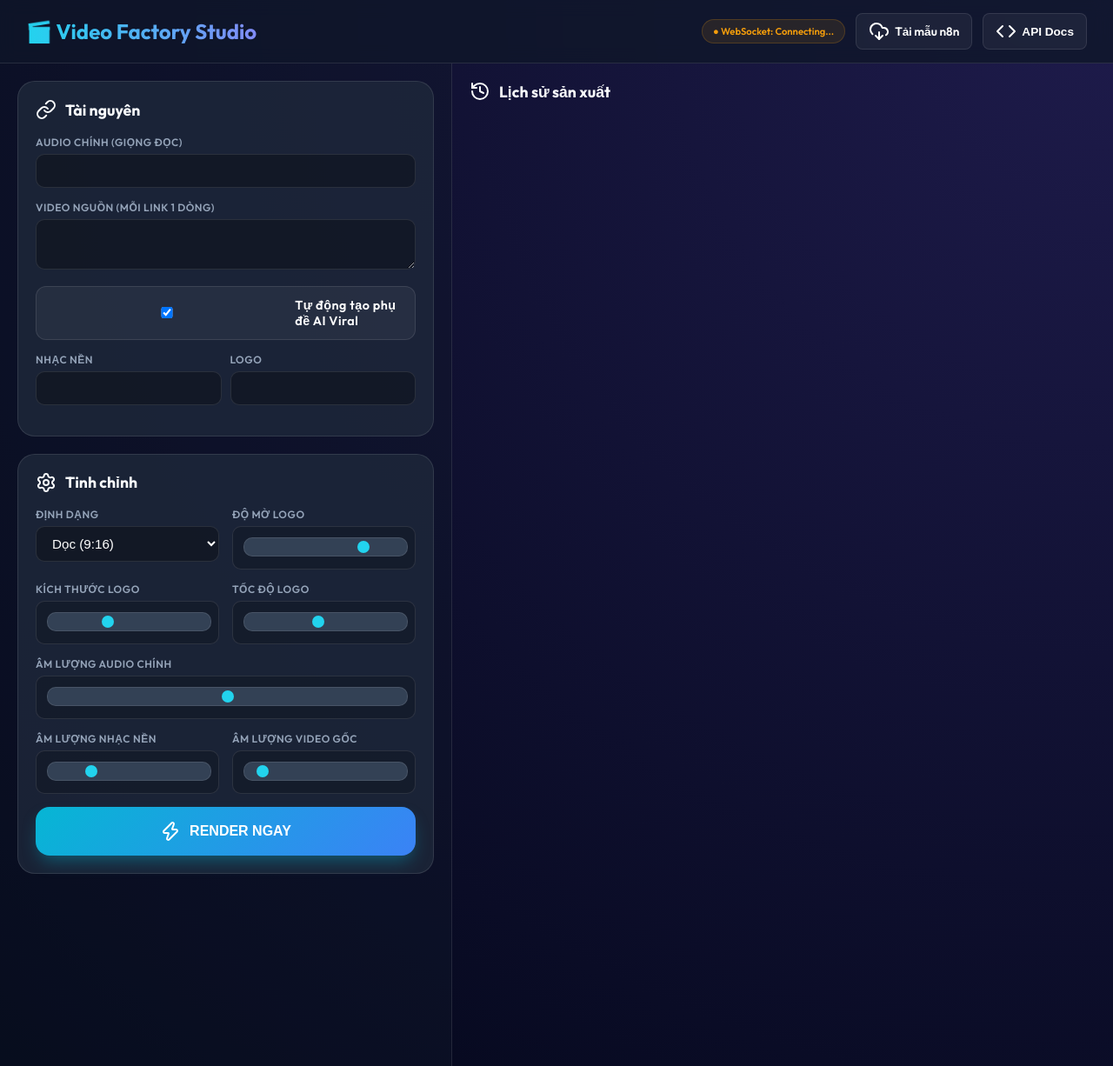
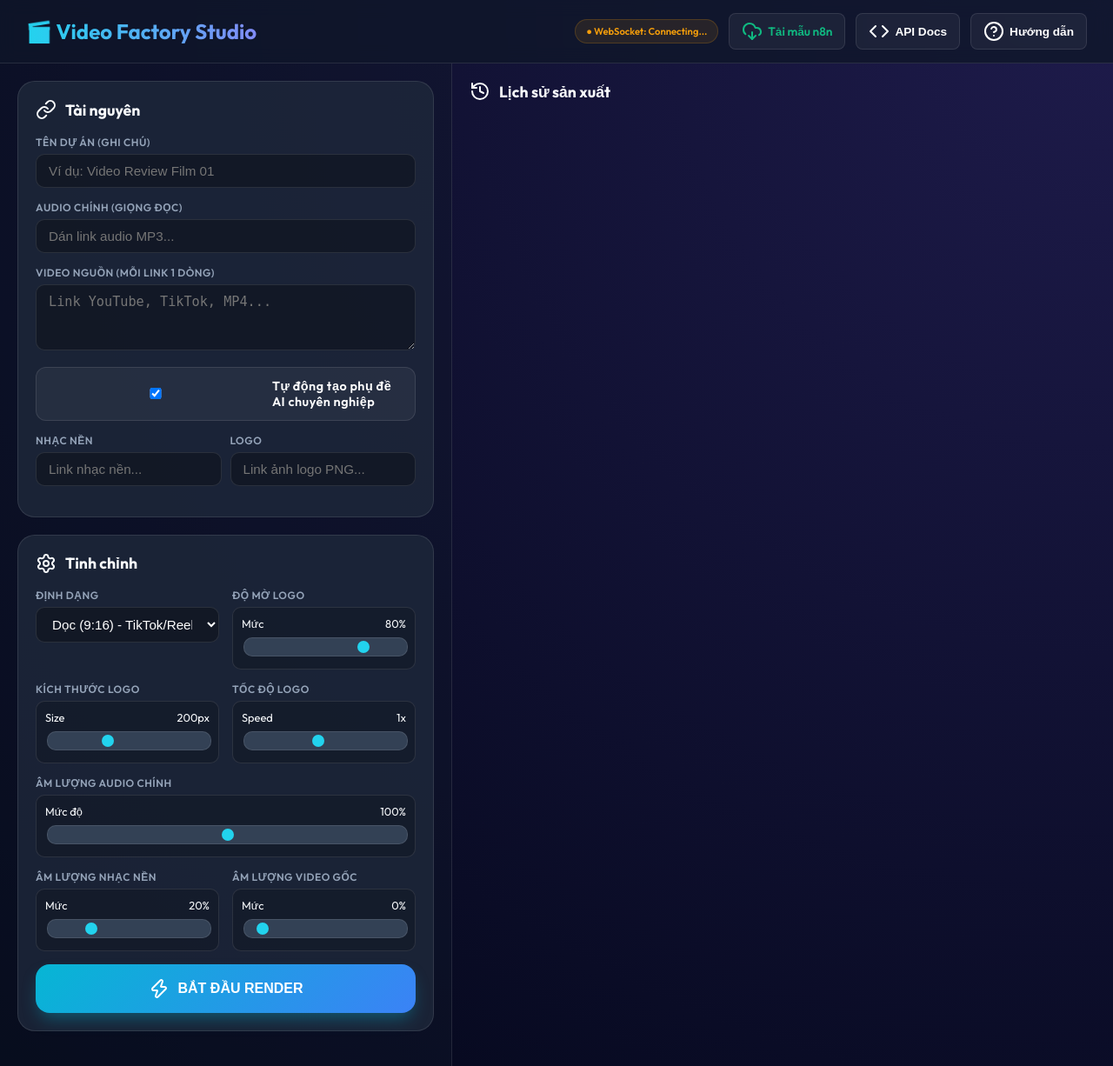
Before and after one commit to nguyenkimtri/adfactory, a Laravel app: page / in a window 1280 px wide. Shown: the whole page at 87% size. Run offline with Laravel 12, Linux system fonts and the light colour scheme; data that the repository does not hold is empty; some libraries are stand-ins or nearby versions.

Commit message:
UI: Perfect restoration of all elements, placeholders, and modals

```diff
--- a/resources/views/dashboard.blade.php
+++ b/resources/views/dashboard.blade.php
@@ -3,7 +3,7 @@
 <head>
     <meta charset="UTF-8">
     <meta name="viewport" content="width=device-width, initial-scale=1.0">
-    <title>Video Factory Studio - Premium</title>
+    <title>Video Factory Studio - Premium Dashboard</title>
     <link href="https://fonts.googleapis.com/css2?family=Outfit:wght@300;400;600;700&display=swap" rel="stylesheet">
     <script src="https://unpkg.com/lucide@latest"></script>
     <!-- WebSocket Libraries -->
@@ -58,20 +58,16 @@
 
         .btn-render { background: linear-gradient(135deg, #06b6d4, #3b82f6); color: #fff; border: none; padding: 16px; border-radius: 16px; font-weight: 700; font-size: 1rem; cursor: pointer; width: 100%; display: flex; align-items: center; justify-content: center; gap: 10px; box-shadow: 0 10px 20px -5px rgba(6, 182, 212, 0.4); }
 
-        .job-item { background: rgba(255,255,255,0.03); border: 1px solid var(--border); padding: 15px; border-radius: 16px; margin-bottom: 15px; position: relative; overflow: hidden; }
-        .job-item.new-update { animation: pulse-bg 1s ease; }
-        @keyframes pulse-bg { 0% { background: rgba(34, 211, 238, 0.1); } 100% { background: rgba(255,255,255,0.03); } }
-
+        .job-item { background: rgba(255,255,255,0.03); border: 1px solid var(--border); padding: 15px; border-radius: 16px; margin-bottom: 15px; position: relative; }
         .job-header { display: flex; justify-content: space-between; align-items: center; }
-        .job-title { font-weight: 600; font-size: 1rem; }
         .status-badge { padding: 4px 10px; border-radius: 99px; font-size: 0.7rem; font-weight: 700; text-transform: uppercase; }
         .status-completed { background: rgba(16, 185, 129, 0.1); color: #34d399; }
         .status-processing { background: rgba(59, 130, 246, 0.1); color: #60a5fa; }
         .status-failed { background: rgba(239, 68, 68, 0.1); color: #f87171; }
 
-        .btn-action { padding: 6px 12px; border-radius: 8px; font-size: 0.8rem; font-weight: 600; border: 1px solid var(--border); background: rgba(255,255,255,0.05); color: #fff; display: flex; align-items: center; gap: 5px; cursor: pointer; text-decoration: none; margin-right: 5px; }
+        .btn-action { padding: 6px 12px; border-radius: 8px; font-size: 0.8rem; font-weight: 600; border: 1px solid var(--border); background: rgba(255,255,255,0.05); color: #fff; display: flex; align-items: center; gap: 5px; cursor: pointer; text-decoration: none; }
         .btn-play { color: var(--success); }
-        .btn-download { color: var(--primary); }
+        .btn-share { color: #a855f7; }
 
         .progress-bar { height: 6px; background: rgba(255,255,255,0.05); border-radius: 10px; overflow: hidden; margin-top: 10px; }
         .progress-fill { height: 100%; background: var(--primary); width: 0%; transition: width 0.4s ease; }
@@ -80,8 +76,9 @@
         .modal-content { background: var(--bg); border: 1px solid var(--border); border-radius: 24px; padding: 30px; max-width: 800px; width: 100%; max-height: 90vh; overflow-y: auto; position: relative; }
         .video-close-btn { position: absolute; top: 15px; right: 15px; z-index: 2010; background: rgba(0,0,0,0.5); border-radius: 50%; width: 40px; height: 40px; display: flex; align-items: center; justify-content: center; color: #fff; cursor: pointer; }
 
+        .toast { position: fixed; bottom: 30px; right: 30px; background: var(--success); color: white; padding: 12px 24px; border-radius: 12px; display: none; z-index: 3000; }
         .checkbox-group { display: flex; align-items: center; gap: 10px; background: rgba(255,255,255,0.05); padding: 12px; border-radius: 12px; border: 1px solid var(--border); margin-bottom: 15px; }
-        .checkbox-group label { margin: 0; text-transform: none; color: #fff; font-size: 0.9rem; cursor: pointer; }
+        .checkbox-group label { margin: 0; cursor: pointer; text-transform: none; color: #fff; font-size: 0.9rem; }
     </style>
 </head>
 <body>
@@ -90,10 +87,13 @@
     <h1>🎬 Video Factory Studio</h1>
     <div class="top-btns">
         <div id="ws-status" class="ws-connecting">● WebSocket: Connecting...</div>
-        <a href="/sample_n8n.json" download class="btn-top"><i data-lucide="download-cloud"></i> Tải mẫu n8n</a>
+        <a href="/sample_n8n.json" download class="btn-top" style="color:var(--success)"><i data-lucide="download-cloud"></i> Tải mẫu n8n</a>
         <button class="btn-top" onclick="openModal('api-modal')"><i data-lucide="code"></i> API Docs</button>
+        <button class="btn-top" onclick="openModal('guide-modal')"><i data-lucide="help-circle"></i> Hướng dẫn</button>
     </div>
 </div>
+
+<div id="toast" class="toast">Đã sao chép link!</div>
 
 <div class="main-container">
     <div class="sidebar">
@@ -101,64 +101,99 @@
             @csrf
             <div class="card">
                 <h3><i data-lucide="link"></i> Tài nguyên</h3>
-                <div class="form-group"><label>Audio Chính (Giọng đọc)</label><input type="text" name="audio_url" required></div>
-                <div class="form-group"><label>Video Nguồn (Mỗi link 1 dòng)</label><textarea name="raw_video_sources" rows="2" required></textarea></div>
+                <div class="form-group">
+                    <label>Tên dự án (Ghi chú)</label>
+                    <input type="text" name="project_name" placeholder="Ví dụ: Video Review Film 01">
+                </div>
+                <div class="form-group">
+                    <label>Audio Chính (Giọng đọc)</label>
+                    <input type="text" name="audio_url" placeholder="Dán link audio MP3..." required>
+                </div>
+                <div class="form-group">
+                    <label>Video Nguồn (Mỗi link 1 dòng)</label>
+                    <textarea name="raw_video_sources" rows="3" placeholder="Link YouTube, TikTok, MP4..." required></textarea>
+                </div>
 
                 <div class="checkbox-group">
                     <input type="checkbox" name="settings[auto_subtitle]" id="auto_subtitle" checked>
-                    <label for="auto_subtitle">Tự động tạo phụ đề AI Viral</label>
+                    <label for="auto_subtitle">Tự động tạo phụ đề AI chuyên nghiệp</label>
                 </div>
 
                 <div style="display: grid; grid-template-columns: 1fr 1fr; gap: 10px;">
-                    <div class="form-group"><label>Nhạc nền</label><input type="text" name="bg_music_url"></div>
-                    <div class="form-group"><label>Logo</label><input type="text" name="logo_url"></div>
+                    <div class="form-group">
+                        <label>Nhạc nền</label>
+                        <input type="text" name="bg_music_url" placeholder="Link nhạc nền...">
+                    </div>
+                    <div class="form-group">
+                        <label>Logo</label>
+                        <input type="text" name="logo_url" placeholder="Link ảnh logo PNG...">
+                    </div>
                 </div>
             </div>
 
             <div class="card">
                 <h3><i data-lucide="settings"></i> Tinh chỉnh</h3>
+
                 <div style="display: grid; grid-template-columns: 1fr 1fr; gap: 15px;">
                     <div class="form-group">
                         <label>Định dạng</label>
                         <select name="settings[format]">
-                            <option value="9:16">Dọc (9:16)</option>
-                            <option value="16:9">Ngang (16:9)</option>
+                            <option value="9:16">Dọc (9:16) - TikTok/Reels</option>
+                            <option value="16:9">Ngang (16:9) - YouTube</option>
                         </select>
                     </div>
                     <div class="form-group">
                         <label>Độ mờ Logo</label>
-                        <div class="slider-box"><input type="range" name="settings[logo_opacity]" min="0" max="100" value="80"></div>
+                        <div class="slider-box">
+                            <div class="slider-label"><span>Mức</span><span id="v-logo-op">80%</span></div>
+                            <input type="range" name="settings[logo_opacity]" min="0" max="100" value="80" oninput="document.getElementById('v-logo-op').innerText = this.value + '%'">
+                        </div>
                     </div>
                 </div>
 
                 <div style="display: grid; grid-template-columns: 1fr 1fr; gap: 15px;">
                     <div class="form-group">
                         <label>Kích thước Logo</label>
-                        <div class="slider-box"><input type="range" name="settings[logo_size]" min="50" max="500" value="200"></div>
+                        <div class="slider-box">
+                            <div class="slider-label"><span>Size</span><span id="v-logo-size">200px</span></div>
+                            <input type="range" name="settings[logo_size]" min="50" max="500" value="200" oninput="document.getElementById('v-logo-size').innerText = this.value + 'px'">
+                        </div>
                     </div>
                     <div class="form-group">
                         <label>Tốc độ Logo</label>
-                        <div class="slider-box"><input type="range" name="settings[logo_speed]" min="1" max="10" value="5"></div>
+                        <div class="slider-box">
+                            <div class="slider-label"><span>Speed</span><span id="v-logo-speed">1x</span></div>
+                            <input type="range" name="settings[logo_speed]" min="1" max="10" value="5" oninput="document.getElementById('v-logo-speed').innerText = (this.value/5).toFixed(1) + 'x'">
+                        </div>
                     </div>
                 </div>
 
                 <div class="form-group">
                     <label>Âm lượng Audio Chính</label>
-                    <div class="slider-box"><input type="range" name="settings[volume_audio]" min="0" max="200" value="100"></div>
+                    <div class="slider-box">
+                        <div class="slider-label"><span>Mức độ</span><span id="v-vol-audio">100%</span></div>
+                        <input type="range" name="settings[volume_audio]" min="0" max="200" value="100" oninput="document.getElementById('v-vol-audio').innerText = this.value + '%'">
+                    </div>
                 </div>
 
                 <div style="display: grid; grid-template-columns: 1fr 1fr; gap: 15px;">
                     <div class="form-group">
                         <label>Âm lượng Nhạc nền</label>
-                        <div class="slider-box"><input type="range" name="settings[volume_music]" min="0" max="100" value="20"></div>
+                        <div class="slider-box">
+                            <div class="slider-label"><span>Mức</span><span id="v-vol-music">20%</span></div>
+                            <input type="range" name="settings[volume_music]" min="0" max="100" value="20" oninput="document.getElementById('v-vol-music').innerText = this.value + '%'">
+                        </div>
                     </div>
                     <div class="form-group">
                         <label>Âm lượng Video gốc</label>
-                        <div class="slider-box"><input type="range" name="settings[volume_video]" min="0" max="100" value="0"></div>
+                        <div class="slider-box">
+                            <div class="slider-label"><span>Mức</span><span id="v-vol-video">0%</span></div>
+                            <input type="range" name="settings[volume_video]" min="0" max="100" value="0" oninput="document.getElementById('v-vol-video').innerText = this.value + '%'">
+                        </div>
                     </div>
                 </div>
 
-                <button type="submit" class="btn-render"><i data-lucide="zap"></i> RENDER NGAY</button>
+                <button type="submit" class="btn-render"><i data-lucide="zap"></i> BẮT ĐẦU RENDER</button>
             </div>
         </form>
     </div>
@@ -169,19 +204,26 @@
             @foreach($jobs as $job)
                 <div class="job-item" id="job-{{ $job->id }}">
                     <div class="job-header">
-                        <div><div class="job-title">{{ $job->project_name ?? 'Video Job #'.$job->id }}</div><div style="color:var(--text-muted);font-size:0.8rem;">{{ $job->created_at->diffForHumans() }}</div></div>
+                        <div>
+                            <div class="job-title" style="font-weight:700;font-size:1.1rem;">{{ $job->project_name ?? 'Video Job #'.$job->id }}</div>
+                            <div style="color:var(--text-muted);font-size:0.8rem;">{{ $job->created_at->diffForHumans() }}</div>
+                        </div>
                         <span class="status-badge status-{{ $job->status }}">{{ $job->status }} {{ $job->status === 'processing' ? $job->progress.'%' : '' }}</span>
                     </div>
-                    <div class="job-body" style="margin-top:10px;">
+                    <div class="job-body" style="margin-top:12px;">
                         @if($job->status === 'processing' || $job->status === 'pending')
                             <div class="progress-bar"><div class="progress-fill" style="width: {{ $job->progress }}%"></div></div>
                             <div style="font-size:0.75rem;color:var(--primary);margin-top:5px;">{{ $job->status_message }}</div>
+                            <button onclick="deleteJob('{{ $job->id }}', 'Hủy video này?')" class="btn-action" style="margin-top:10px;color:var(--danger)"><i data-lucide="x-circle" size="14"></i> Hủy</button>
                         @elseif($job->status === 'completed')
+                            <div style="display:flex;gap:8px;">
                                 <button onclick="playVideo('{{ $job->output_path }}')" class="btn-action btn-play"><i data-lucide="play" size="14"></i> Xem</button>
-                            <a href="{{ $job->output_path }}" download class="btn-action btn-download"><i data-lucide="download" size="14"></i> Tải về</a>
+                                <button onclick="shareLink('{{ $job->output_path }}')" class="btn-action btn-share"><i data-lucide="share-2" size="14"></i> Copy Link</button>
+                                <a href="{{ $job->output_path }}" download class="btn-action"><i data-lucide="download" size="14"></i> Tải về</a>
                                 <button onclick="deleteJob('{{ $job->id }}')" class="btn-action"><i data-lucide="trash-2" size="14"></i> Xóa</button>
+                            </div>
                         @elseif($job->status === 'failed')
-                            <div style="color:var(--danger);font-size:0.8rem;background:rgba(239, 68, 68, 0.1);padding:8px;border-radius:8px;margin-bottom:8px;">Lỗi: {{ $job->error_message }}</div>
+                            <div style="color:var(--danger);font-size:0.8rem;background:rgba(239, 68, 68, 0.05);padding:10px;border-radius:10px;margin-bottom:10px;border:1px solid rgba(239, 68, 68, 0.1)">Lỗi: {{ $job->error_message }}</div>
                             <button onclick="deleteJob('{{ $job->id }}')" class="btn-action"><i data-lucide="trash-2" size="14"></i> Xóa</button>
                         @endif
                     </div>
@@ -191,49 +233,40 @@
     </div>
 </div>
 
-<!-- API MODAL (Giữ nguyên) -->
-<div id="api-modal" class="modal"><div class="modal-content"><div class="video-close-btn" onclick="closeModal('api-modal')"><i data-lucide="x"></i></div><h3>API Docs</h3><pre><code>POST {{ url('/api/video/generate') }}</code></pre></div></div>
+<!-- API MODAL -->
+<div id="api-modal" class="modal"><div class="modal-content"><div class="video-close-btn" onclick="closeModal('api-modal')"><i data-lucide="x"></i></div><h3><i data-lucide="code"></i> API Docs</h3><pre><code>POST {{ url('/api/video/generate') }}</code></pre><p>Cấu trúc JSON như file mẫu n8n.</p></div></div>
 
-<div id="video-modal" class="modal">
-    <div class="modal-content">
-        <div class="video-close-btn" onclick="closeVideoModal()"><i data-lucide="x"></i></div>
-        <video id="main-player" controls autoplay style="width:100%;border-radius:12px;"></video>
-    </div>
-</div>
+<!-- GUIDE MODAL -->
+<div id="guide-modal" class="modal"><div class="modal-content"><div class="video-close-btn" onclick="closeModal('guide-modal')"><i data-lucide="x"></i></div><h3><i data-lucide="help-circle"></i> Hướng dẫn</h3><p>Hệ thống hỗ trợ cập nhật trạng thái Realtime qua WebSocket.</p></div></div>
+
+<div id="video-modal" class="modal"><div class="modal-content"><div class="video-close-btn" onclick="closeVideoModal()"><i data-lucide="x"></i></div><video id="main-player" controls autoplay style="width:100%;border-radius:12px;"></video></div></div>
 
 <script>
     lucide.createIcons();
 
-    // Tự động nhận diện config WebSocket từ URL
-    const isHttps = window.location.protocol === 'https:';
+    // Echo Realtime Configuration
     const echo = new Echo({
         broadcaster: 'reverb',
         key: '{{ config('reverb.apps.apps.0.key') }}',
         wsHost: window.location.hostname,
-        wsPort: isHttps ? 443 : 8080,
+        wsPort: window.location.protocol === 'https:' ? 443 : 8080,
         wssPort: 443,
-        forceTLS: isHttps,
+        forceTLS: window.location.protocol === 'https:',
         enabledTransports: ['ws', 'wss'],
     });
 
     const wsStatus = document.getElementById('ws-status');
     echo.connector.pusher.connection.bind('connected', () => {
-        wsStatus.className = 'ws-connected';
-        wsStatus.innerText = '● WebSocket: Connected';
+        wsStatus.className = 'ws-connected'; wsStatus.innerText = '● WebSocket: Connected';
     });
     echo.connector.pusher.connection.bind('disconnected', () => {
-        wsStatus.className = 'ws-disconnected';
-        wsStatus.innerText = '● WebSocket: Disconnected';
+        wsStatus.className = 'ws-disconnected'; wsStatus.innerText = '● WebSocket: Disconnected';
     });
 
-    echo.channel('jobs')
-        .listen('.job.updated', (e) => {
+    echo.channel('jobs').listen('.job.updated', (e) => {
         const job = e.job;
         const el = document.getElementById(`job-${job.id}`);
         if (!el) { location.reload(); return; }
-
-            el.classList.add('new-update');
-            setTimeout(() => el.classList.remove('new-update'), 1000);
 
         el.querySelector('.status-badge').className = `status-badge status-${job.status}`;
         el.querySelector('.status-badge').innerText = `${job.status} ${job.status === 'processing' ? job.progress + '%' : ''}`;
@@ -243,33 +276,39 @@
             body.innerHTML = `
                 <div class="progress-bar"><div class="progress-fill" style="width: ${job.progress}%"></div></div>
                 <div style="font-size:0.75rem;color:var(--primary);margin-top:5px;">${job.status_message || ''}</div>
+                <button onclick="deleteJob('${job.id}', 'Hủy video này?')" class="btn-action" style="margin-top:10px;color:var(--danger)"><i data-lucide="x-circle" size="14"></i> Hủy</button>
             `;
         } else if (job.status === 'completed') {
             body.innerHTML = `
+                <div style="display:flex;gap:8px;">
                     <button onclick="playVideo('${job.output_path}')" class="btn-action btn-play"><i data-lucide="play" size="14"></i> Xem</button>
-                    <a href="${job.output_path}" download class="btn-action btn-download"><i data-lucide="download" size="14"></i> Tải về</a>
+                    <button onclick="shareLink('${job.output_path}')" class="btn-action btn-share"><i data-lucide="share-2" size="14"></i> Copy Link</button>
+                    <a href="${job.output_path}" download class="btn-action"><i data-lucide="download" size="14"></i> Tải về</a>
                     <button onclick="deleteJob('${job.id}')" class="btn-action"><i data-lucide="trash-2" size="14"></i> Xóa</button>
+                </div>
             `;
+        } else if (job.status === 'failed') {
+            body.innerHTML = `<div style="color:var(--danger);font-size:0.8rem;background:rgba(239, 68, 68, 0.05);padding:10px;border-radius:10px;margin-bottom:10px;border:1px solid rgba(239, 68, 68, 0.1)">Lỗi: ${job.error_message}</div><button onclick="deleteJob('${job.id}')" class="btn-action"><i data-lucide="trash-2" size="14"></i> Xóa</button>`;
+        }
         lucide.createIcons();
-            } else if (job.status === 'failed') {
-                body.innerHTML = `<div style="color:var(--danger);font-size:0.8rem;background:rgba(239, 68, 68, 0.1);padding:8px;border-radius:8px;margin-bottom:8px;">Lỗi: ${job.error_message}</div><button onclick="deleteJob('${job.id}')" class="btn-action"><i data-lucide="trash-2" size="14"></i> Xóa</button>`;
-                lucide.createIcons();
-            }
     });
 
     function playVideo(url) {
-        const p = document.getElementById('main-player');
-        p.src = url; document.getElementById('video-modal').style.display = 'flex'; p.play();
+        const p = document.getElementById('main-player'); p.src = url; document.getElementById('video-modal').style.display = 'flex'; p.play();
     }
     function closeVideoModal() {
         document.getElementById('video-modal').style.display = 'none'; document.getElementById('main-player').pause();
     }
     function openModal(id) { document.getElementById(id).style.display = 'flex'; }
     function closeModal(id) { document.getElementById(id).style.display = 'none'; }
-    function deleteJob(id) {
-        if(confirm('Xóa job này?')) {
-            fetch(`/api/jobs/${id}`, { method: 'DELETE', headers: { 'X-CSRF-TOKEN': '{{ csrf_token() }}' } })
-            .then(() => location.reload());
+    function shareLink(url) {
+        navigator.clipboard.writeText(url).then(() => {
+            const t = document.getElementById('toast'); t.style.display = 'block'; setTimeout(() => t.style.display = 'none', 2000);
+        });
+    }
+    function deleteJob(id, msg = 'Xóa video này?') {
+        if(confirm(msg)) {
+            fetch(`/api/jobs/${id}`, { method: 'DELETE', headers: { 'X-CSRF-TOKEN': '{{ csrf_token() }}' } }).then(() => location.reload());
         }
     }
 
@@ -277,9 +316,7 @@
         const textarea = this.querySelector('textarea[name="raw_video_sources"]');
         const lines = textarea.value.split('\n').filter(l => l.trim() !== '');
         lines.forEach(line => {
-            const input = document.createElement('input');
-            input.type = 'hidden'; input.name = 'video_sources[]'; input.value = line.trim();
-            this.appendChild(input);
+            const input = document.createElement('input'); input.type = 'hidden'; input.name = 'video_sources[]'; input.value = line.trim(); this.appendChild(input);
         });
     };
 </script>
```
Lines whose indentation alone changed are shown as unchanged.
